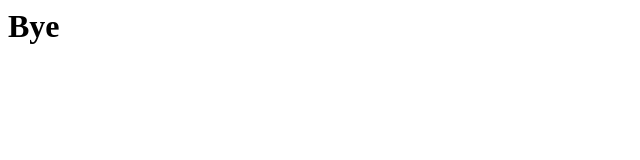
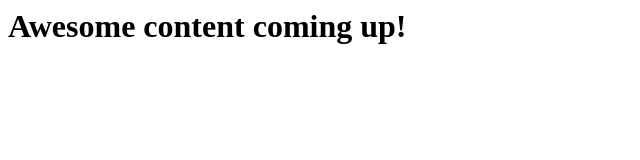
Before and after one commit to jodikwok/awesome, a plain HTML site: page index.html in a window 1280 px wide. Shown: the whole page, without its empty margins (0-640 px from the left). Drawn offline with Linux system fonts and the light colour scheme.

Commit message:
Update index.html

```diff
--- a/index.html
+++ b/index.html
@@ -1,2 +1,2 @@
 <h1>
-Bye </h1>
+Awesome content coming up! </h1>
```
